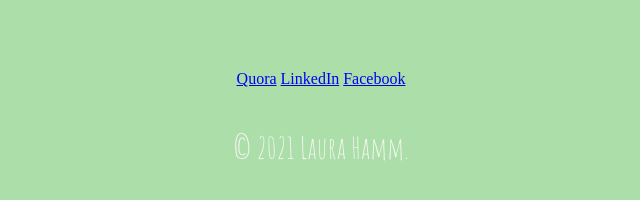
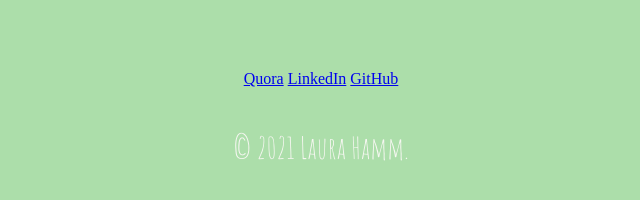
Before and after one commit to LLHamm/Assignment-Four, a website: page index.html in a window 1280 px wide. Shown: the part 2589-2789 px from the top of the page, 319-959 px from the left. Drawn offline with Linux system fonts and the light colour scheme; files that its build step writes are made by us from their sources; a web font is replaced by a local one.

Commit message:
fixed layout, for now

```diff
--- a/index.html
+++ b/index.html
@@ -59,7 +59,7 @@
   <div class="bottom-container">
     <a class="footer-link" href="https://www.quora.com/profile/Laura-Hamm-5">Quora</a>
     <a class="footer-link" href="https://www.linkedin.com/in/laura-hamm-5a033676/">LinkedIn</a>
-    <a class="footer-link" href="https://www.facebook.com/cLEaningladies/">Facebook</a>
+    <a class="footer-link" href="https://github.com/LLHamm">GitHub</a>
     <p>© 2021 Laura Hamm.</p>
   </div>
 
```
Also changed, not shown: css/styles.css (renamed from styles.css).
